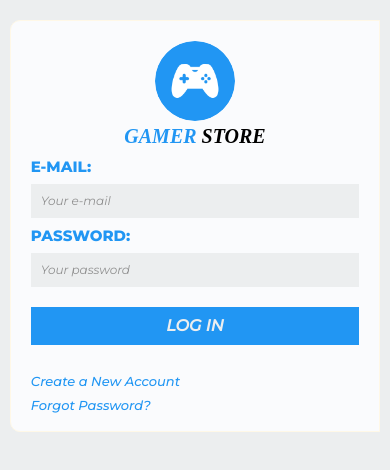
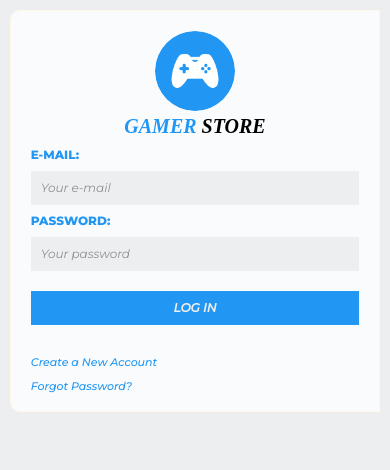
Before and after one commit to nicolaymh/On-line-shop, a React (Vite) app in the folder Frontend/: page / in a window 390 px wide. Shown: the top 470 px of the page. Built offline with nearby package versions, Linux system fonts and the light colour scheme; a web font is replaced by a local one.

Commit message:
implementing media queries in generalFormStyle.module.css

```diff
--- a/Frontend/src/sass/forms/generalFormStyle.module.scss
+++ b/Frontend/src/sass/forms/generalFormStyle.module.scss
@@ -5,7 +5,7 @@
   display: grid;
   grid-template-columns: repeat(1, 1fr);
   padding-bottom: 0;
-  margin-top: 2rem;
+  margin-top: 1rem;
 
   @include m.generalFormMq {
     grid-template-columns: repeat(2, 1fr);
@@ -75,8 +75,12 @@
       text-transform: uppercase;
       color: v.$primary;
       font-family: v.$fontSecondary;
-      font-size: 1.5rem;
+      font-size: 1.2rem;
       font-weight: 900;
+
+      @include m.generalFormMq {
+        font-size: 1.5rem;
+      }
     }
 
     input {
@@ -105,10 +109,14 @@
     input[type="submit"] {
       background-color: v.$primary;
       color: v.$backgroundBody;
-      font-size: 1.6rem;
+      font-size: 1.2rem;
       font-weight: 800;
       transition-property: transform background-color;
       transition-duration: 0.5s;
+
+      @include m.generalFormMq {
+        font-size: 1.6rem;
+      }
 
       &:hover {
         cursor: pointer;
@@ -133,5 +141,13 @@
     font-family: v.$fontSecondary;
     font-style: italic;
     font-weight: 500;
+
+    .link {
+      font-size: 1.1rem;
+
+      @include m.generalFormMq {
+        font-size: 1.3rem;
+      }
+    }
   }
 }
```
